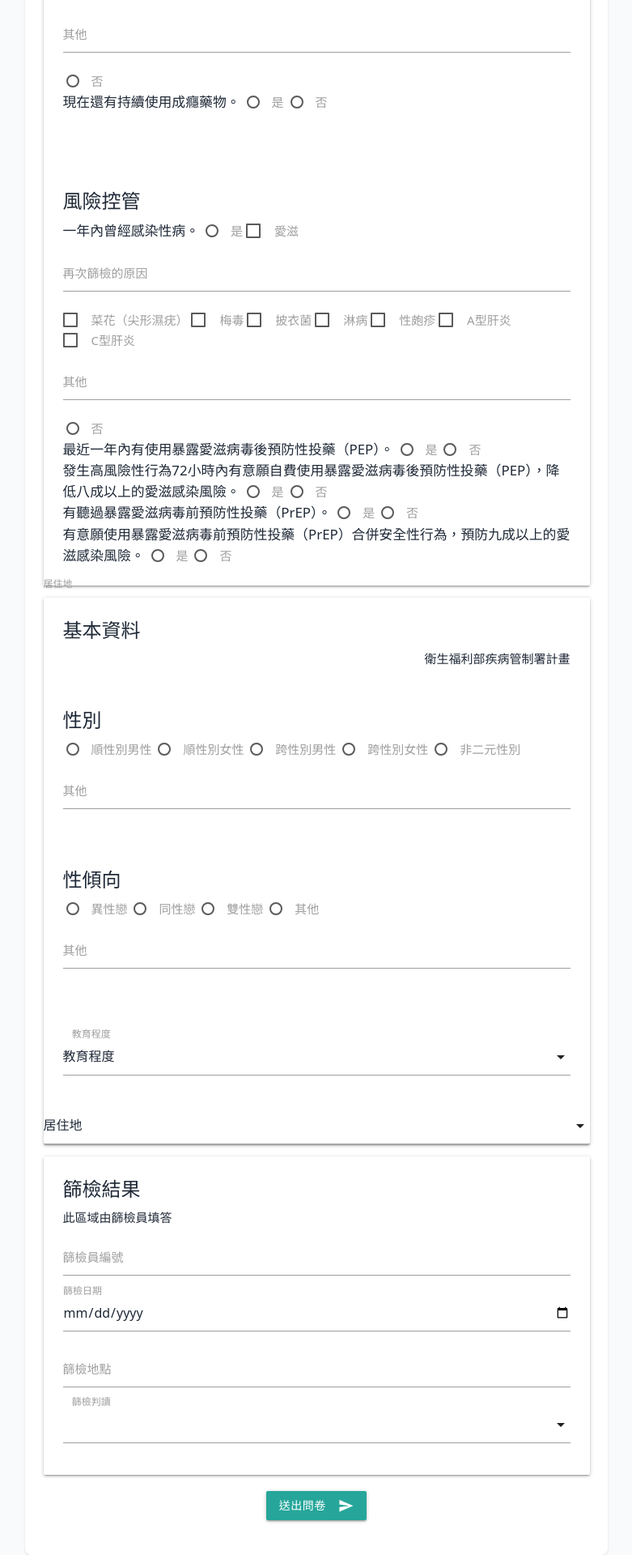
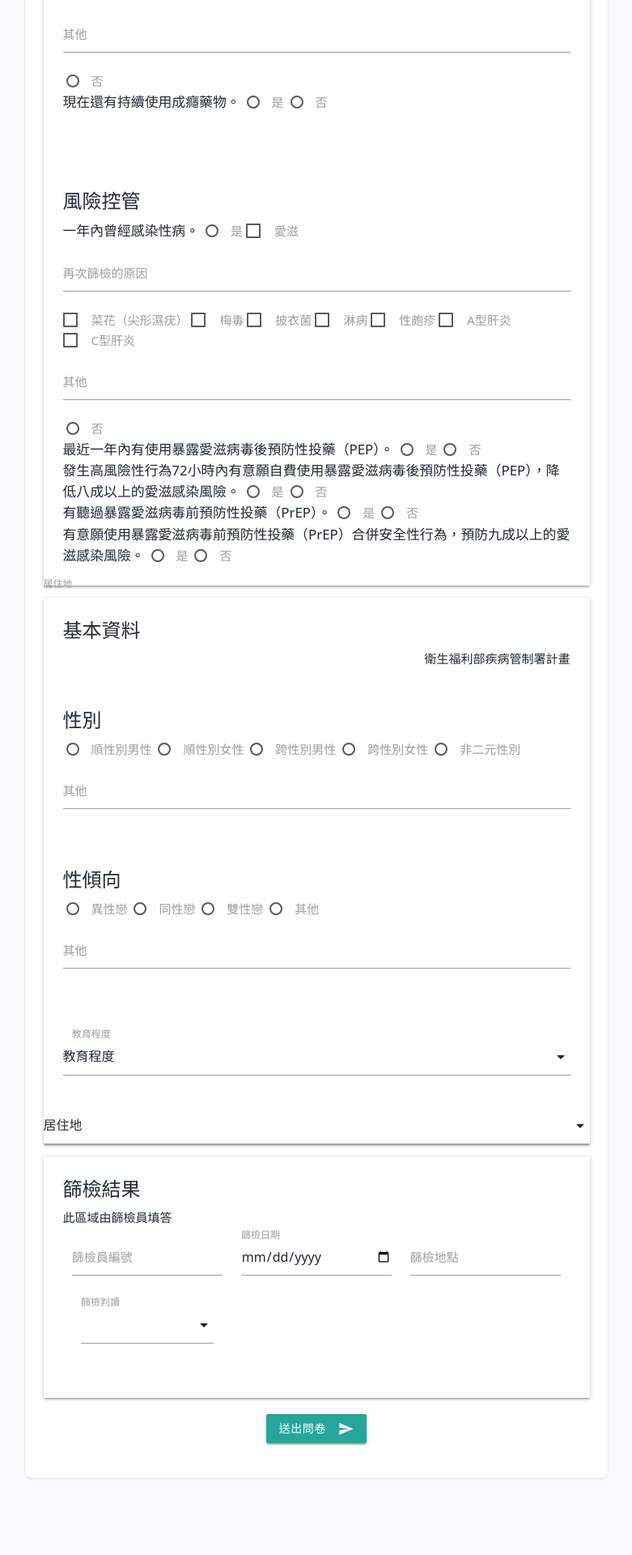
Before and after one commit to Gisneyland/Gisneyland.github.io, a Jekyll site: the page built from hiva/index.html, in a window 1280 px wide. Shown: the part 1249-3169 px from the top of the page at 81% size, without its empty margins (249-1030 px from the left). Built offline with Jekyll 4.4.1, drawn with Linux system fonts in a browser that asks for light colours; nearby versions of some CDN libraries; after the commit the page ends 3074 px from its top, so only the background shows below that.

Commit message:
Update result.html

```diff
--- a/_includes/questionnaire/result.html
+++ b/_includes/questionnaire/result.html
@@ -2,19 +2,31 @@
     <div class="card-content">
       <span class="card-title" data-i18n="screening">篩檢結果</span>
       <p>此區域由篩檢員填答</p>
+
+        <div class="row">
+
+            <div class="col s4">
                 <div class="input-field">
                 <input type="text" name="screener" id="screener">
                 <label for="screener" data-i18n="screener">篩檢員編號</label>
               </div>
+            </div>
+
+            <div class="col s4">
               <div class="input-field">
                 <input type="date" name="screening_at" id="screening_at">
                 <label for="screening_at" data-i18n="screening_date">篩檢日期</label>
               </div>
+            </div>
+
+            <div class="col s4">
               <div class="input-field">
                 <input type="text" name="screening_place" id="screening_place">
                 <label for="screening_place" data-i18n="screening_place">篩檢地點</label>
               </div>
+            </div>
 
+            <div class="col s4">
               <div class="input-field col s12">
                 <select multiple>
                   <option value="hiv_positive" data-i18n="hiv_positive">HIV 陽性</option>
@@ -23,6 +35,10 @@
                     <option value="syphilis_negative" data-i18n="syphilis_negative">梅毒陰性</option>
                 </select>
                 <label>篩檢判讀</label>
+              </div>
+            </div>
+        </div>
+    </div>
 </div>
         <!--
       <div class="card-content">
@@ -41,6 +57,3 @@
         </p>
       </div>
         -->
-
-    </div>
-  </div>
```
Lines whose indentation alone changed are shown as unchanged.
